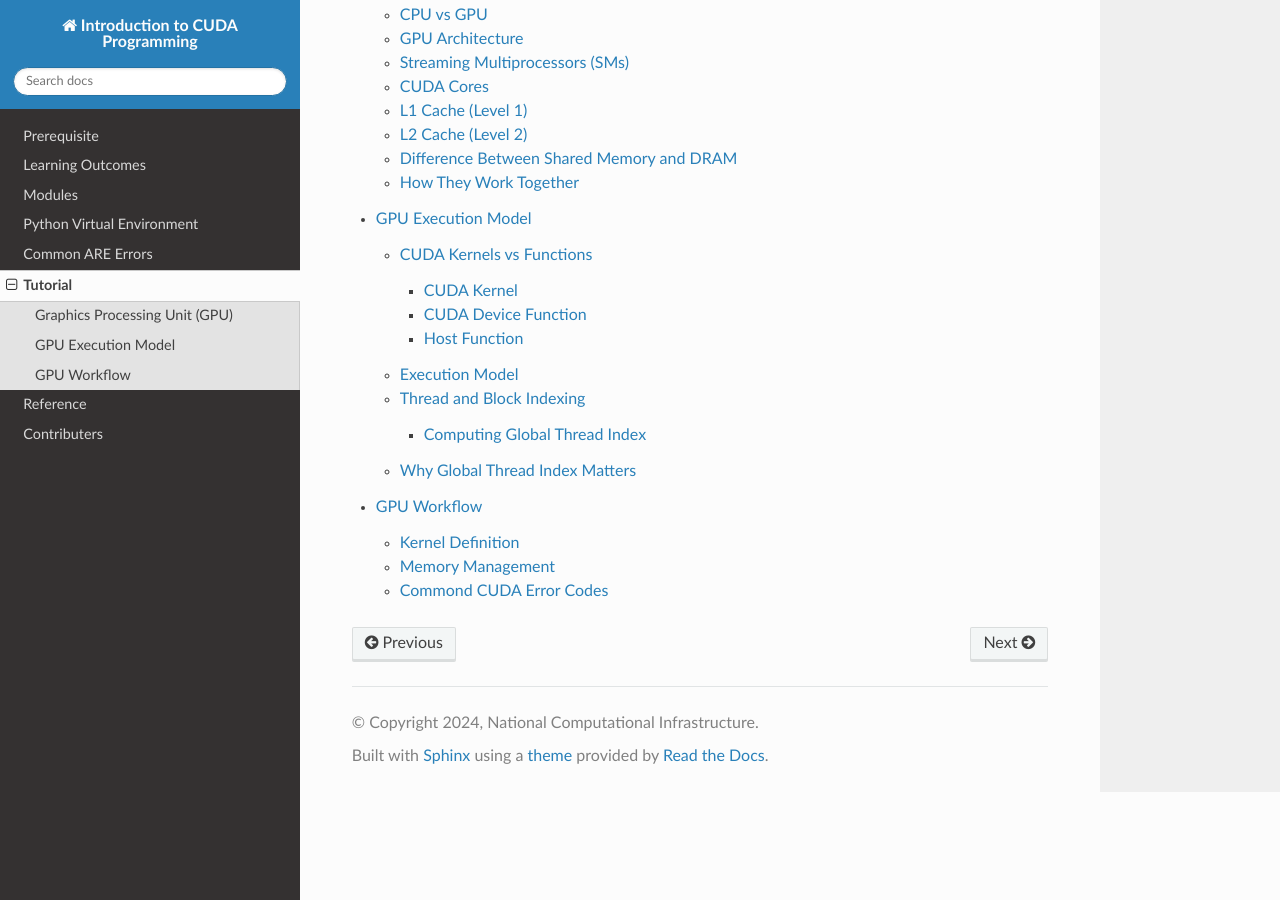
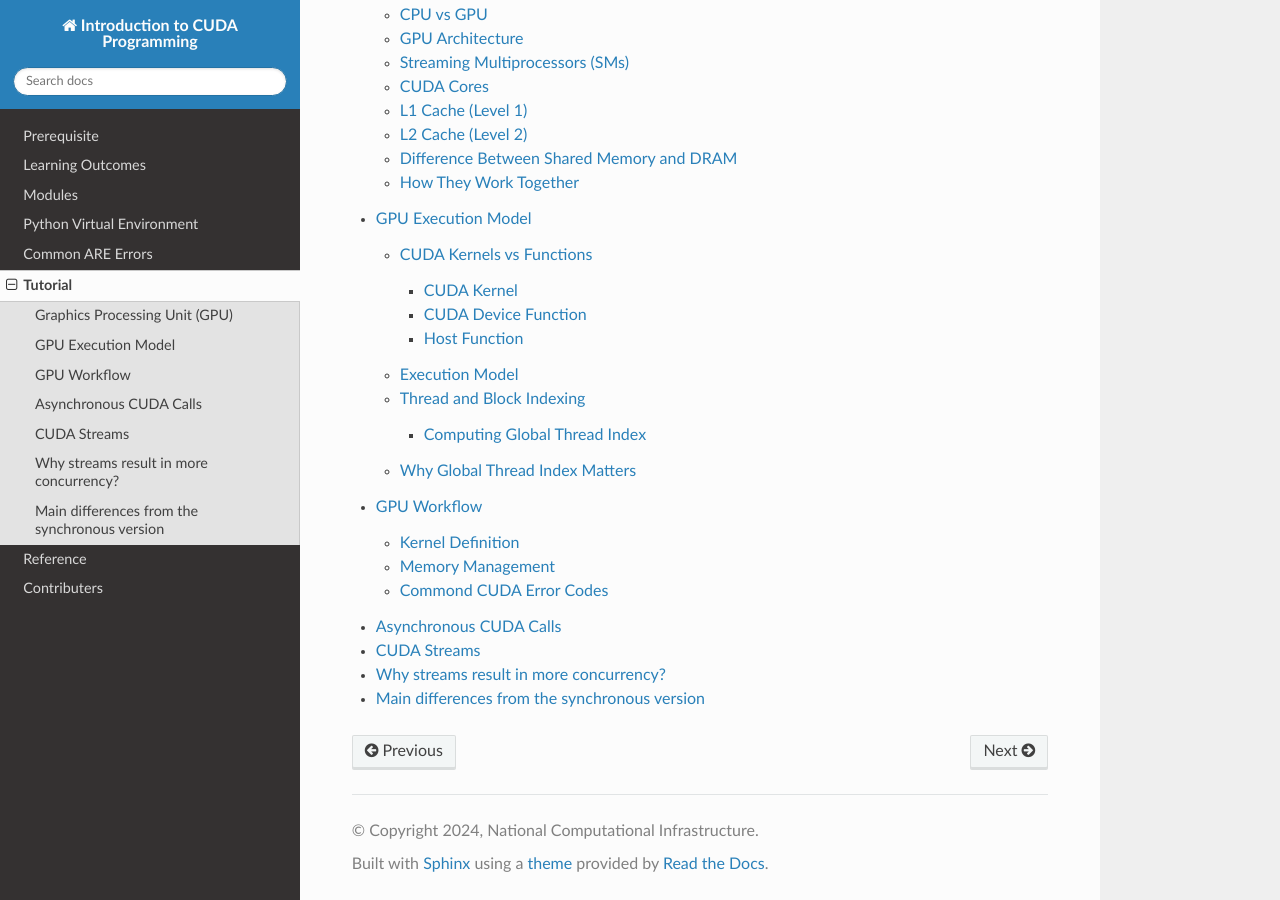
Before and after one commit to NCI900-Training-Organisation/intro-to-cuda, a Sphinx documentation site: the page built from docs/source/tutorial.rst, in a window 1280 px wide and 900 px high, scrolled down 554 px. Built offline with Sphinx 7.4.7 and the Read the Docs theme 3.1.0, drawn with Linux system fonts in a browser that asks for light colours; some of the changed lines change nothing that is shown.

Commit message:
GPU asynchronous API

```diff
--- a/docs/source/tutorial.rst
+++ b/docs/source/tutorial.rst
@@ -46,3 +46,4 @@
     tutorial/gpu.rst
     tutorial/gpu_exec_model.rst
     tutorial/GPU_workflow.rst
+    tutorial/asynchronous.rst
--- /dev/null
+++ b/docs/source/tutorial/asynchronous.rst
@@ -0,0 +1,190 @@
+Asynchronous CUDA Calls
+-----------------------
+
+.. admonition:: Overview
+   :class: Overview
+
+    * **Time:** 60 min
+
+    #. Learn how to use asynchronous CUDA APIs to improve performance.
+    #. Understand the concept of CUDA streams and how they can be used to overlap memory transfers and kernel execution.
+
+
+This section provides an example of how to use asynchronous CUDA APIs to improve the performance of a simple vector addition program.
+By using CUDA streams, we can overlap memory transfers and kernel execution, leading to better GPU utilization.
+
+CUDA Streams
+-----------------------------
+
+A stream is a sequence of operations that execute on the GPU in the order they are issued. Streams allow for concurrent execution of multiple operations, such
+as memory transfers and kernel launches, which can significantly improve performance by overlapping computation and data transfer.
+
+.. image:: ./figs/streams.png
+    :width: 600px
+    :align: center
+    :alt: Streams Overview
+
+
+Streams are particularly useful in scenarios where you want to perform multiple operations on the GPU without waiting for each operation to complete before
+starting the next one. By using streams, you can maximize the utilization of the GPU and reduce idle time.
+
+Why streams result in more concurrency?
+-----------------------------
+
+1. Streaming Multiprocessors (SMs)
+
+    * GPUs contain multiple Streaming Multiprocessors (SMs).
+    * Each SM can execute threads from different kernels concurrently, as long as there's enough space and resources (registers, shared memory, etc.).
+    * So parallel kernel launches can utilize multiple SMs, allowing for more threads to be executed simultaneously.
+
+2. Separate Engines for Compute and Memory Operations
+
+    * GPUs have separate engines for memory operations (like `cudaMemcpyAsync`) and compute operations (like kernel launches).
+    * This means that while one stream is executing a kernel, another stream can perform memory transfers without waiting for the first to finish.
+    * This overlap allows for better utilization of the GPU's resources.
+
+
+For efficient and proper use of streams, it's important to ensure that
+
+* The GPU must support concurrent kernel execution.
+* There must be no resource conflict (e.g., using different memory regions).
+* Streams must be independent — no implicit synchronization (e.g., from using the default stream).
+
+
+.. important::
+
+   Streams are not a replacement for parallelism; they are a way to manage concurrency on the GPU. You can have multiple streams executing concurrently,
+   but each stream's operations will still be executed in order.
+
+
+
+
+
+
+Main differences from the synchronous version
+---------------------------------------------
+
+* ``cudaStream_t`` is used to create a stream for asynchronous operations.
+* ``cudaStreamCreate`` is called to create a new stream.
+* Use ``cudaMemcpyAsync()`` for asynchronous memory copies.
+* Create and use a CUDA stream with ``cudaStreamCreate()``.
+* Launch the kernel in the created stream.
+* Synchronize the stream with ``cudaStreamSynchronize()`` to wait for completion.
+* Cleanup the stream after use.
+
+
+
+.. important::
+
+    ``cudaMalloc`` and ``cudaFree`` are still synchronous operations, meaning they block the host until the memory allocation or deallocation is complete.
+
+
+
+.. code-block:: cpp
+
+    #include <stdio.h>
+    #include <cuda_runtime.h>
+
+    // Kernel 1: Adds 1 to each element
+    __global__ void kernel1(float* data, int n)
+    {
+        int idx = blockIdx.x * blockDim.x + threadIdx.x;
+        if (idx < n)
+            data[idx] += 1.0f;
+    }
+
+    // Kernel 2: Multiplies each element by 2
+    __global__ void kernel2(float* data, int n)
+    {
+        int idx = blockIdx.x * blockDim.x + threadIdx.x;
+        if (idx < n)
+            data[idx] *= 2.0f;
+    }
+
+    int main()
+    {
+        const int n1 = 512;
+        const int n2 = 512;
+        const int size1 = n1 * sizeof(float);
+        const int size2 = n2 * sizeof(float);
+
+        float *h_data1 = (float*)malloc(size1);
+        float *h_data2 = (float*)malloc(size2);
+
+        // Initialize host data
+        for (int i = 0; i < n1; i++) h_data1[i] = i;
+        for (int i = 0; i < n2; i++) h_data2[i] = i * 10;
+
+        float *d_data1, *d_data2;
+        cudaMalloc(&d_data1, size1);
+        cudaMalloc(&d_data2, size2);
+
+        cudaStream_t stream1, stream2;
+        cudaStreamCreate(&stream1);
+        cudaStreamCreate(&stream2);
+
+        // Copy and launch kernel on stream1
+        cudaMemcpyAsync(d_data1, h_data1, size1, cudaMemcpyHostToDevice, stream1);
+        int threads = 256;
+        int blocks1 = (n1 + threads - 1) / threads;
+        kernel1<<<blocks1, threads, 0, stream1>>>(d_data1, n1);
+
+        // Copy and launch kernel on stream2
+        cudaMemcpyAsync(d_data2, h_data2, size2, cudaMemcpyHostToDevice, stream2);
+        int blocks2 = (n2 + threads - 1) / threads;
+        kernel2<<<blocks2, threads, 0, stream2>>>(d_data2, n2);
+
+        // Copy results back asynchronously
+        cudaMemcpyAsync(h_data1, d_data1, size1, cudaMemcpyDeviceToHost, stream1);
+        cudaMemcpyAsync(h_data2, d_data2, size2, cudaMemcpyDeviceToHost, stream2);
+
+        // Wait for streams to finish
+        cudaStreamSynchronize(stream1);
+        cudaStreamSynchronize(stream2);
+
+        // Print some results
+        printf("Stream 1 results:\n");
+        for (int i = 0; i < 5; i++) printf("h_data1[%d] = %f\n", i, h_data1[i]);
+
+        printf("Stream 2 results:\n");
+        for (int i = 0; i < 5; i++) printf("h_data2[%d] = %f\n", i, h_data2[i]);
+
+        // Cleanup
+        cudaStreamDestroy(stream1);
+        cudaStreamDestroy(stream2);
+        cudaFree(d_data1);
+        cudaFree(d_data2);
+        free(h_data1);
+        free(h_data2);
+
+        return 0;
+    }
+
+
+
+.. list-table::
+   :header-rows: 1
+   :widths: 30 70
+
+   * - API
+     - Purpose
+   * - ``cudaMemcpyAsync``
+     - Starts a memory copy asynchronously and returns immediately.
+   * - ``cudaStream_t``
+     - Represents a CUDA stream (a queue of commands executed in order).
+   * - ``cudaStreamCreate()``
+     - Creates a new CUDA stream.
+   * - ``cudaStreamSynchronize()``
+     - Blocks host until all commands in the stream have completed.
+   * - ``cudaStreamDestroy()``
+     - Destroys the CUDA stream and frees associated resources.
+
+
+
+.. admonition:: Key Points
+   :class: hint
+
+    #. Asynchronous CUDA APIs allow overlapping memory transfers and kernel execution.
+    #. CUDA streams enable concurrent execution of multiple tasks on the GPU.
+    #. Proper synchronization is crucial to ensure data integrity and correctness.
+    #. Cleanup of streams and device memory is necessary to avoid resource leaks.
```
Also changed, not shown: docs/source/tutorial/figs/streams.png (added).
